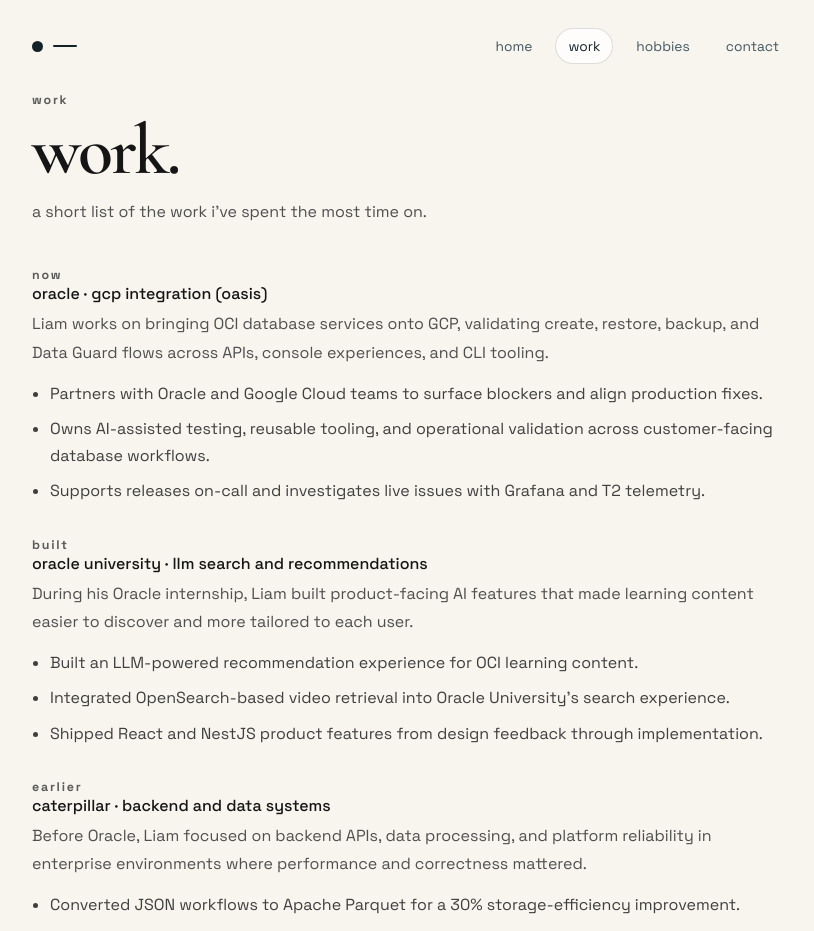
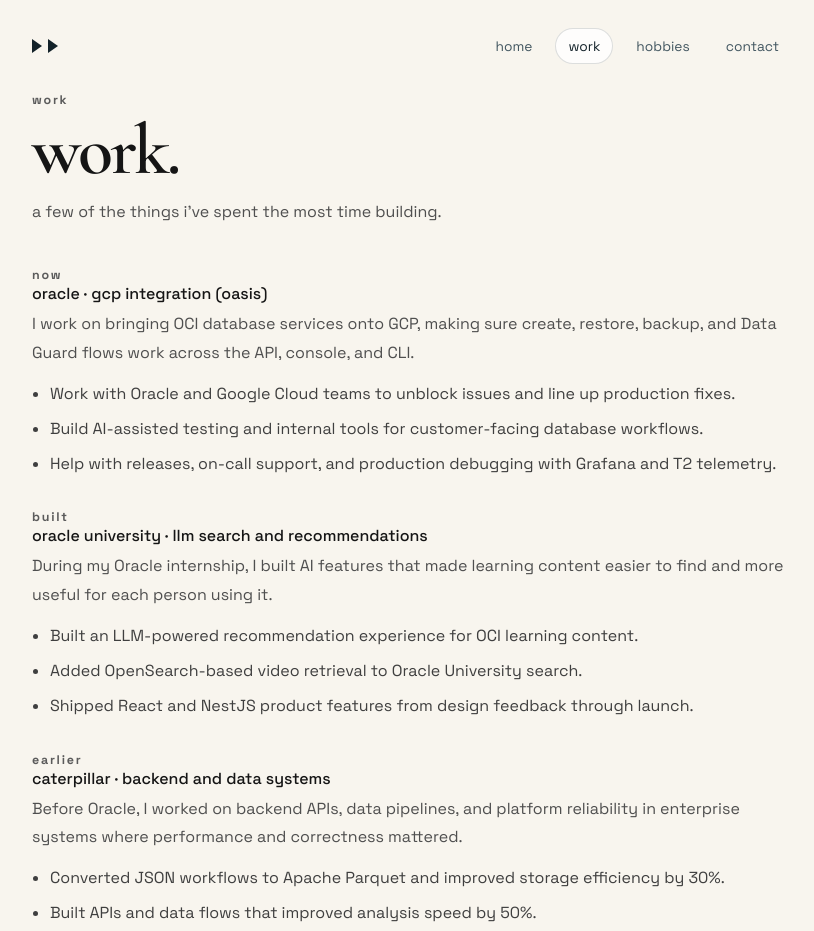
Before and after one commit to SpeciLiam/PersonalWebsite, a Next.js app: page /work in a window 1280 px wide. Shown: the top 931 px of the page, without its empty margins (228-1042 px from the left). Built offline with nearby package versions, Linux system fonts and the light colour scheme.

Commit message:
Simplify site copy and refresh header icon

```diff
--- a/src/app/contact/page.tsx
+++ b/src/app/contact/page.tsx
@@ -11,7 +11,7 @@
             <p className={styles.kicker}>contact</p>
             <h1>say hello.</h1>
             <p className={styles.summary}>
-              email is the best way to reach me.
+              email is still the easiest way to reach me.
             </p>
             <div className={styles.inlineLinks}>
               <a className={styles.primary} href="mailto:liamvanpj@gmail.com">
--- a/src/app/hobbies/page.tsx
+++ b/src/app/hobbies/page.tsx
@@ -13,7 +13,7 @@
             <p className={styles.kicker}>hobbies</p>
             <h1>hobbies.</h1>
             <p className={styles.summary}>
-              photography, college football, and pool.
+              stuff i like outside of work.
             </p>
           </div>
         </section>
--- a/src/app/site.ts
+++ b/src/app/site.ts
@@ -17,33 +17,33 @@
     eyebrow: "Now",
     title: "Oracle · GCP Integration (Oasis)",
     body:
-      "Liam works on bringing OCI database services onto GCP, validating create, restore, backup, and Data Guard flows across APIs, console experiences, and CLI tooling.",
+      "I work on bringing OCI database services onto GCP, making sure create, restore, backup, and Data Guard flows work across the API, console, and CLI.",
     points: [
-      "Partners with Oracle and Google Cloud teams to surface blockers and align production fixes.",
-      "Owns AI-assisted testing, reusable tooling, and operational validation across customer-facing database workflows.",
-      "Supports releases on-call and investigates live issues with Grafana and T2 telemetry.",
+      "Work with Oracle and Google Cloud teams to unblock issues and line up production fixes.",
+      "Build AI-assisted testing and internal tools for customer-facing database workflows.",
+      "Help with releases, on-call support, and production debugging with Grafana and T2 telemetry.",
     ],
   },
   {
     eyebrow: "Built",
     title: "Oracle University · LLM Search and Recommendations",
     body:
-      "During his Oracle internship, Liam built product-facing AI features that made learning content easier to discover and more tailored to each user.",
+      "During my Oracle internship, I built AI features that made learning content easier to find and more useful for each person using it.",
     points: [
       "Built an LLM-powered recommendation experience for OCI learning content.",
-      "Integrated OpenSearch-based video retrieval into Oracle University's search experience.",
-      "Shipped React and NestJS product features from design feedback through implementation.",
+      "Added OpenSearch-based video retrieval to Oracle University search.",
+      "Shipped React and NestJS product features from design feedback through launch.",
     ],
   },
   {
     eyebrow: "Earlier",
     title: "Caterpillar · Backend and Data Systems",
     body:
-      "Before Oracle, Liam focused on backend APIs, data processing, and platform reliability in enterprise environments where performance and correctness mattered.",
+      "Before Oracle, I worked on backend APIs, data pipelines, and platform reliability in enterprise systems where performance and correctness mattered.",
     points: [
-      "Converted JSON workflows to Apache Parquet for a 30% storage-efficiency improvement.",
+      "Converted JSON workflows to Apache Parquet and improved storage efficiency by 30%.",
       "Built APIs and data flows that improved analysis speed by 50%.",
-      "Delivered distributed caching and CI/CD improvements across Spring Boot and Angular services.",
+      "Improved distributed caching and CI/CD across Spring Boot and Angular services.",
     ],
   },
 ];
@@ -53,7 +53,7 @@
     title: "Fantasy Wizard",
     tag: "Product + AI",
     description:
-      "A fantasy football app built with React and Spring Boot, shaped around live league context and decision support.",
+      "A fantasy football app built with React and Spring Boot for lineup, trade, and draft decisions.",
     imageLabel: "Project screenshot placeholder",
     points: [
       "React frontend with Spring Boot backend",
@@ -65,7 +65,7 @@
     title: "Oracle Learning Search",
     tag: "Search + Recommendations",
     description:
-      "A product-facing search and recommendation experience that made Oracle learning content easier to find and navigate.",
+      "A search and recommendation experience that made Oracle learning content easier to find and browse.",
     imageLabel: "Product UI placeholder",
     points: [
       "LLM-powered recommendations for learning content",
@@ -93,7 +93,7 @@
     title: "Photography",
     tag: "Visual diary",
     description:
-      "Photography is where Liam slows down and pays closer attention to framing, light, scale, and atmosphere.",
+      "Photography is probably my favorite way to slow down and pay attention to light, framing, and little details.",
     gallery: [
       {
         src: "/images/photography/snow-ridge-2.jpeg",
@@ -117,7 +117,7 @@
     title: "College football",
     tag: "UGA Saturdays",
     description:
-      "College football is part competition, part ritual, part excuse to gather with friends. Georgia is always in the mix.",
+      "College football is part sport, part routine, and part excuse to be around friends. most of that energy goes to uga.",
     imageSrc: "/images/football-photo.jpeg",
     imageAlt: "Liam with friends at a college football game",
   },
@@ -125,7 +125,7 @@
     title: "Playing pool",
     tag: "Off-hours reset",
     description:
-      "Pool is focused, social, and quietly competitive. Less flash, more rhythm and angles.",
+      "Pool is a good reset for me. it&apos;s focused, competitive, and a lot more about rhythm than people think.",
     placeholder: "Pool hall photo slot",
   },
 ];
--- a/src/app/work/page.tsx
+++ b/src/app/work/page.tsx
@@ -12,7 +12,7 @@
             <p className={styles.kicker}>work</p>
             <h1>work.</h1>
             <p className={styles.summary}>
-              a short list of the work i&apos;ve spent the most time on.
+              a few of the things i&apos;ve spent the most time building.
             </p>
           </div>
         </section>
--- a/src/components/SiteHeader.tsx
+++ b/src/components/SiteHeader.tsx
@@ -5,8 +5,8 @@
   return (
     <div className={styles.topBar}>
       <div className={styles.markWrap} aria-label="Liam Van mark">
-        <span className={styles.markDot} />
-        <span className={styles.markBar} />
+        <span className={styles.markChevron} />
+        <span className={styles.markChevron} />
       </div>
       <nav className={styles.tabNav} aria-label="Section navigation">
         {tabs.map((tab) => (
--- a/src/components/site-header.module.css
+++ b/src/components/site-header.module.css
@@ -9,21 +9,24 @@
 .markWrap {
   display: inline-flex;
   align-items: center;
-  gap: 10px;
+  gap: 6px;
 }
 
-.markDot {
-  width: 11px;
-  height: 11px;
-  border-radius: 999px;
-  background: var(--ink);
+.markChevron {
+  width: 0;
+  height: 0;
+  border-top: 7px solid transparent;
+  border-bottom: 7px solid transparent;
+  border-left: 10px solid var(--ink);
+  transition: transform 180ms ease, opacity 180ms ease;
 }
 
-.markBar {
-  width: 24px;
-  height: 2px;
-  border-radius: 999px;
-  background: var(--ink);
+.markWrap:hover .markChevron:last-child {
+  transform: translateX(2px);
+}
+
+.markWrap:hover .markChevron:first-child {
+  opacity: 0.72;
 }
 
 .tabNav {
```
Also changed, not shown: src/app/page.tsx (+10 -8 lines).
